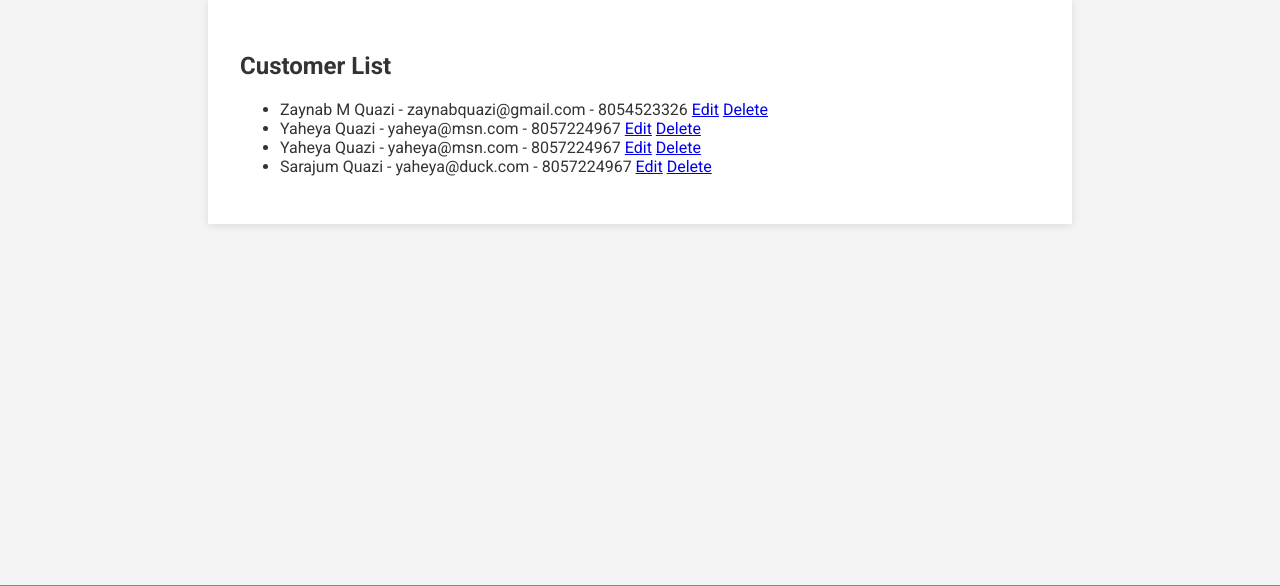
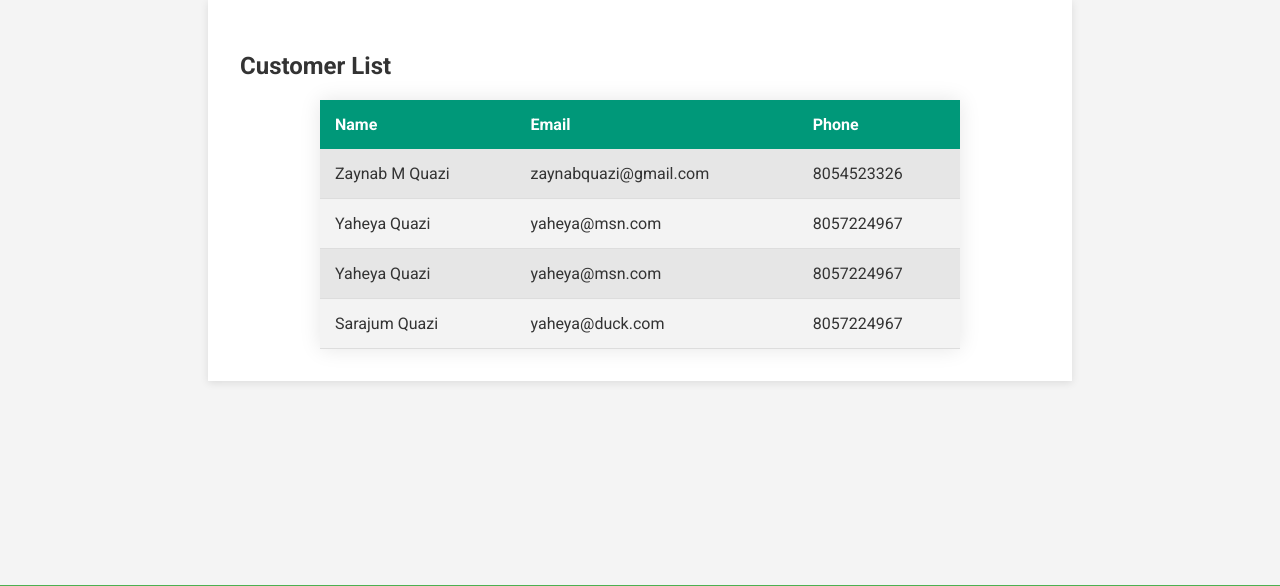
Before and after one commit to zaynabquazi/SQLite, a Flask app: page / in a window 1280 px wide. Shown: the part 132-718 px from the top of the page. Run offline with Flask 3, Linux system fonts and the light colour scheme.

Commit message:
stylazed the content in css table

```diff
--- a/flask_crud_app/templates/base.html
+++ b/flask_crud_app/templates/base.html
@@ -1,5 +1,6 @@
 <!DOCTYPE html>
 <html lang="en">
+
 <head>
     <meta charset="UTF-8">
     <meta name="viewport" content="width=device-width, initial-scale=1.0">
@@ -13,18 +14,21 @@
             background-color: #f4f4f4;
             color: #333;
         }
+
         header {
             background-color: #4CAF50;
             color: white;
             padding: 1rem;
             text-align: center;
         }
+
         nav a {
             color: white;
             margin: 0 1rem;
             text-decoration: none;
             font-weight: bold;
         }
+
         main {
             padding: 2rem;
             max-width: 800px;
@@ -32,6 +36,7 @@
             background: white;
             box-shadow: 0 2px 8px rgba(0, 0, 0, 0.1);
         }
+
         footer {
             background-color: #4CAF50;
             color: white;
@@ -41,6 +46,7 @@
             width: 100%;
             bottom: 0;
         }
+
         button {
             background-color: #4CAF50;
             color: white;
@@ -48,23 +54,68 @@
             padding: 0.5rem 1rem;
             cursor: pointer;
         }
+
         button:hover {
             background-color: #45a049;
         }
+
         label {
             display: block;
             margin: 1rem 0 0.5rem;
             font-weight: bold;
         }
-        input[type="text"], input[type="email"] {
+
+        input[type="text"],
+        input[type="email"] {
             width: 100%;
             padding: 0.5rem;
             margin-bottom: 1rem;
             border: 1px solid #ccc;
             border-radius: 4px;
         }
+
+        table {
+            width: 80%;
+            margin: 0 auto;
+            border-collapse: collapse;
+            box-shadow: 0 0 20px rgba(0, 0, 0, 0.1);
+        }
+
+        th,
+        td {
+            padding: 15px;
+            text-align: left;
+        }
+
+        thead {
+            background-color: #009879;
+            color: #ffffff;
+        }
+
+        tbody tr:nth-child(even) {
+            background-color: #f3f3f3;
+        }
+
+        tbody tr:nth-child(odd) {
+            background-color: #e6e6e6;
+        }
+
+        tbody tr:hover {
+            background-color: #d1e7dd;
+            color: #009879;
+        }
+
+        th {
+            background-color: #009879;
+            color: white;
+        }
+
+        td {
+            border-bottom: 1px solid #dddddd;
+        }
     </style>
 </head>
+
 <body>
     <header>
         <h1>Customer Management</h1>
@@ -80,4 +131,5 @@
         <p>&copy; 2024 Customer Management App</p>
     </footer>
 </body>
+
 </html>
--- a/flask_crud_app/templates/index.html
+++ b/flask_crud_app/templates/index.html
@@ -1,16 +1,27 @@
 {% extends 'base.html' %}
-
 {% block content %}
 <section>
     <h2>Customer List</h2>
-    <ul>
-        {% for customer in customers %}
-        <li>
-            {{ customer.name }} - {{ customer.email }} - {{customer.phone}}
-            <a href="{{ url_for('update_customer', customer_id=customer.id) }}">Edit</a>
-            <a href="{{ url_for('delete_customer', customer_id=customer.id) }}" onclick="return confirm('whatddaa?')">Delete</a>
-        </li>
-        {% endfor %}
-    </ul>
+
+    <table>
+        <thead>
+            <tr>
+                <th>Name</th>
+                <th>Email</th>
+                <th>Phone</th>
+            </tr>
+        </thead>
+        <tbody>
+            {% for customer in customers %}
+            <tr>
+                <td>{{ customer.name }}</td>
+                <td>{{ customer.email }}</td>
+                <td>{{ customer.phone }}</td>
+            </tr>
+            {% endfor %}
+        </tbody>
+
+    </table>
+
 </section>
 {% endblock %}
```
Also changed, not shown: flask_crud_app/instance/customer.db, 1 other file.
